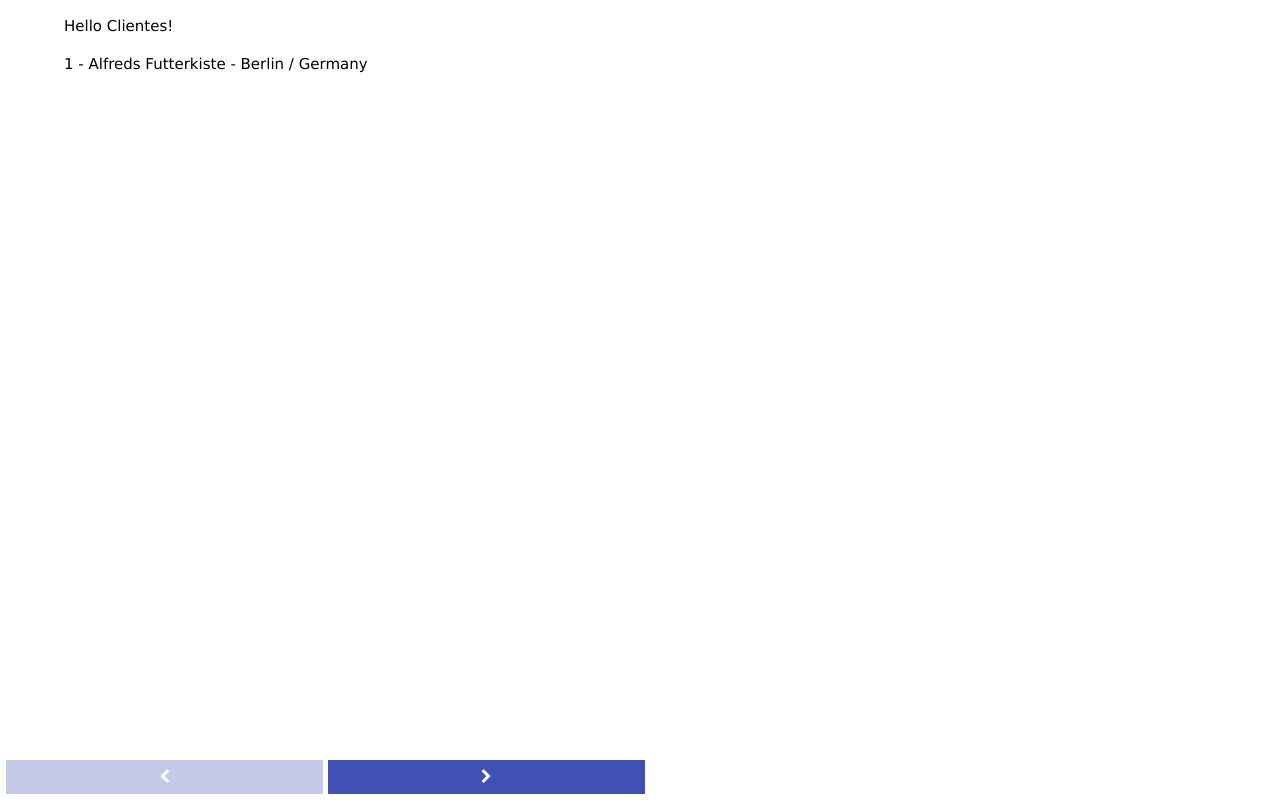
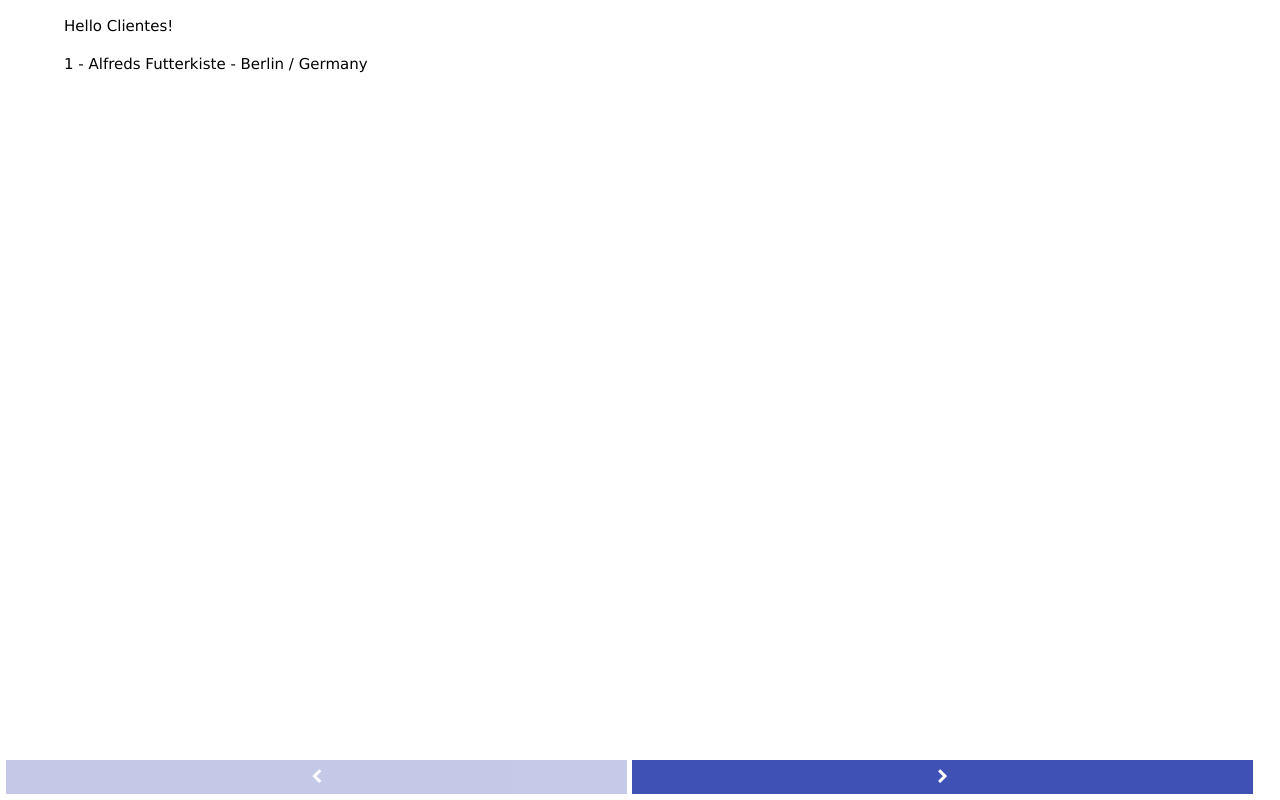
Before and after one commit to msanches/angular-projects, a plain HTML site: page lista-um-a-um/index.html in a window 1280 px wide. Drawn offline with nearby package versions, Linux system fonts and the light colour scheme.

Commit message:
Lista de dados um-a-um versão 1

```diff
--- a/lista-um-a-um/index.html
+++ b/lista-um-a-um/index.html
@@ -22,10 +22,10 @@
     </div>
 
     <div class="w3-container footer">
-      <button ng-disabled="cli_index == 0" class="w3-btn w3-indigo" ng-click="prev()" style="width: 25%">
+      <button ng-disabled="cli_index == 0" class="w3-btn w3-indigo" ng-click="prev()" style="width: 49%">
         <i class="fa fa-chevron-left" aria-hidden="true"></i>
       </button>
-      <button ng-disabled="cli_index == num" class="w3-btn w3-indigo" ng-click="next()" style="width: 25%">
+      <button ng-disabled="cli_index == num" class="w3-btn w3-indigo" ng-click="next()" style="width: 49%">
         <i class="fa fa-chevron-right" aria-hidden="true"></i>
       </button>
     </div>
```
